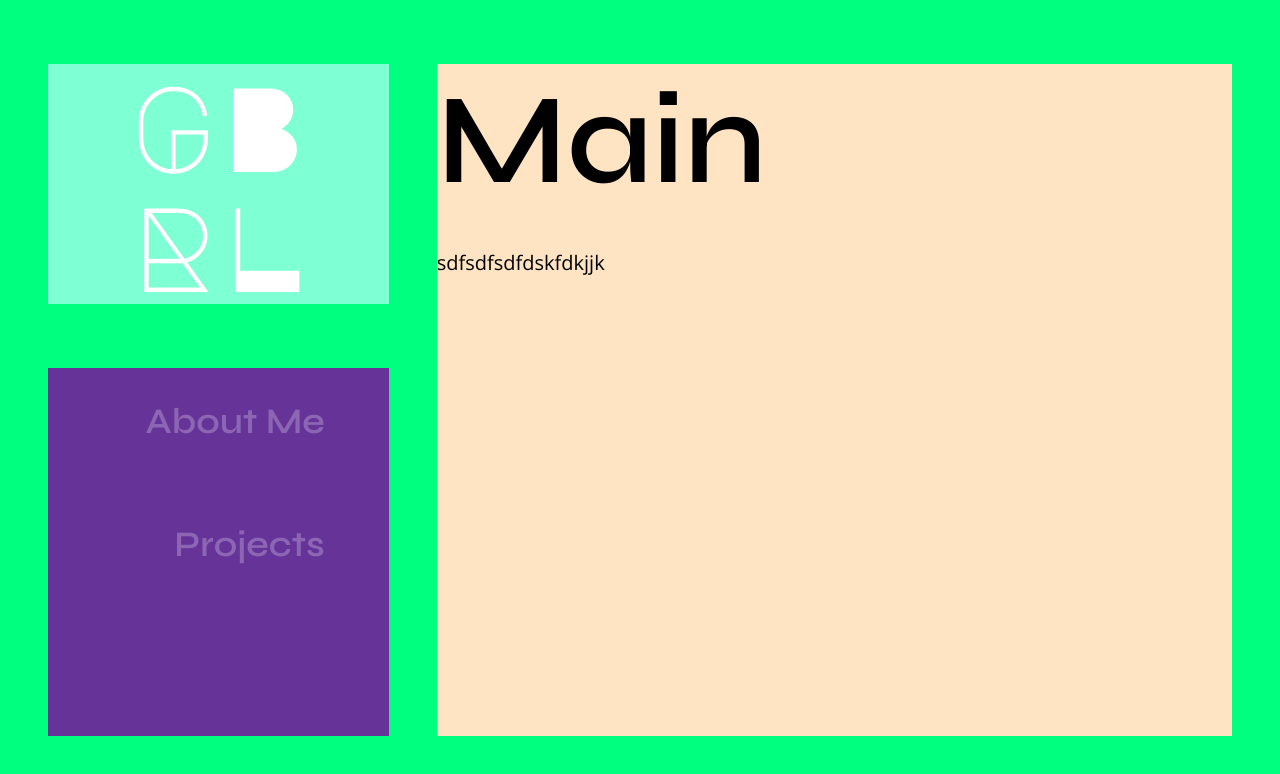
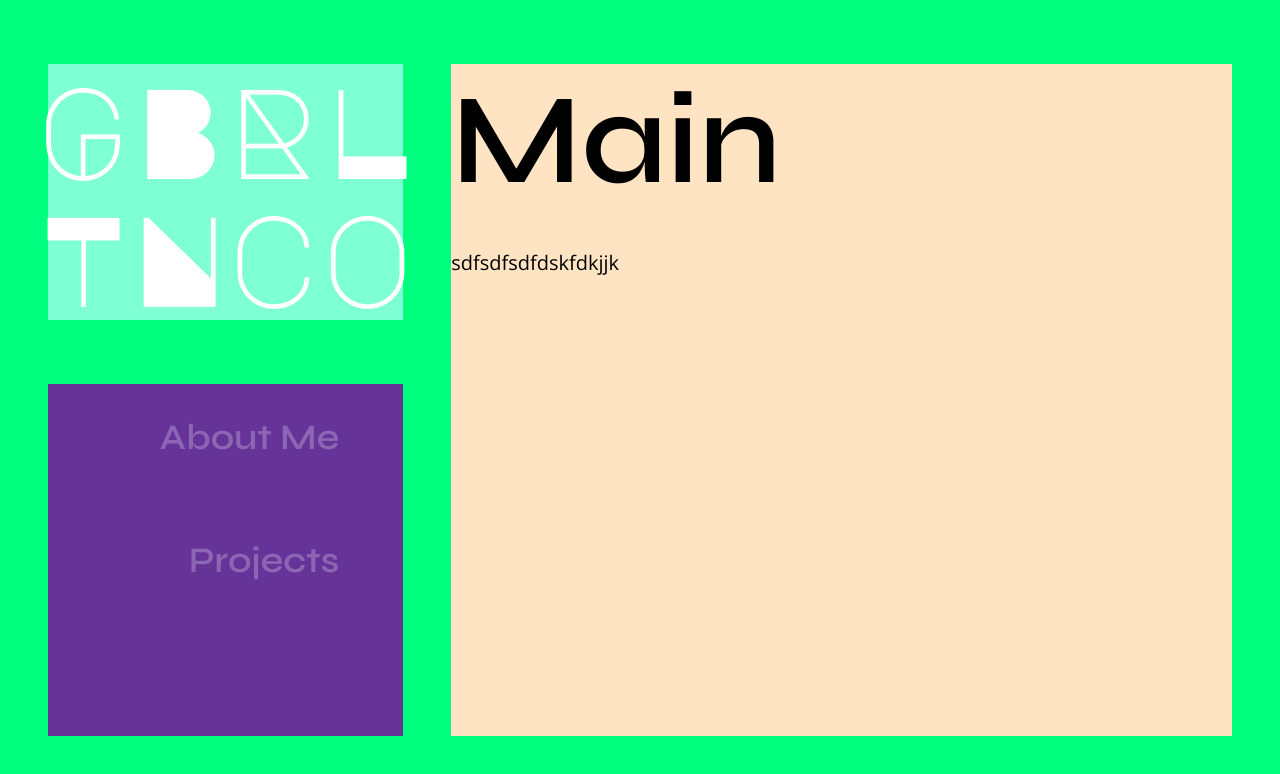
Before and after one commit to Gatinoko/Portfolio, a Next.js app: page / in a window 1280 px wide. Shown: the top 774 px of the page. Built offline with nearby package versions, Linux system fonts and the light colour scheme.

Commit message:
feat(components): Updated logo styles

```diff
--- a/components/navigation/Navigation.tsx
+++ b/components/navigation/Navigation.tsx
@@ -1,3 +1,4 @@
+/* eslint-disable @next/next/no-html-link-for-pages */
 import styles from './Navigation.module.scss';
 import { ReactNode } from 'react';
 
@@ -10,13 +11,13 @@ export default function Navigation({ navButtons }: Props) {
 		<>
 			<nav>
 				{/* Logo */}
-				<div className={`${styles['nav-logo']}`}>
-					<span style={{ fontSize: '120px' }}>
-						GB
-						<br />
-						RL
-					</span>
-				</div>
+				<a
+					className={`${styles['nav-logo']}`}
+					href='/'>
+					GBRL
+					<br />
+					TNco
+				</a>
 
 				{/* Navigation list */}
 				<div className={styles['nav-list']}>{navButtons}</div>
```
